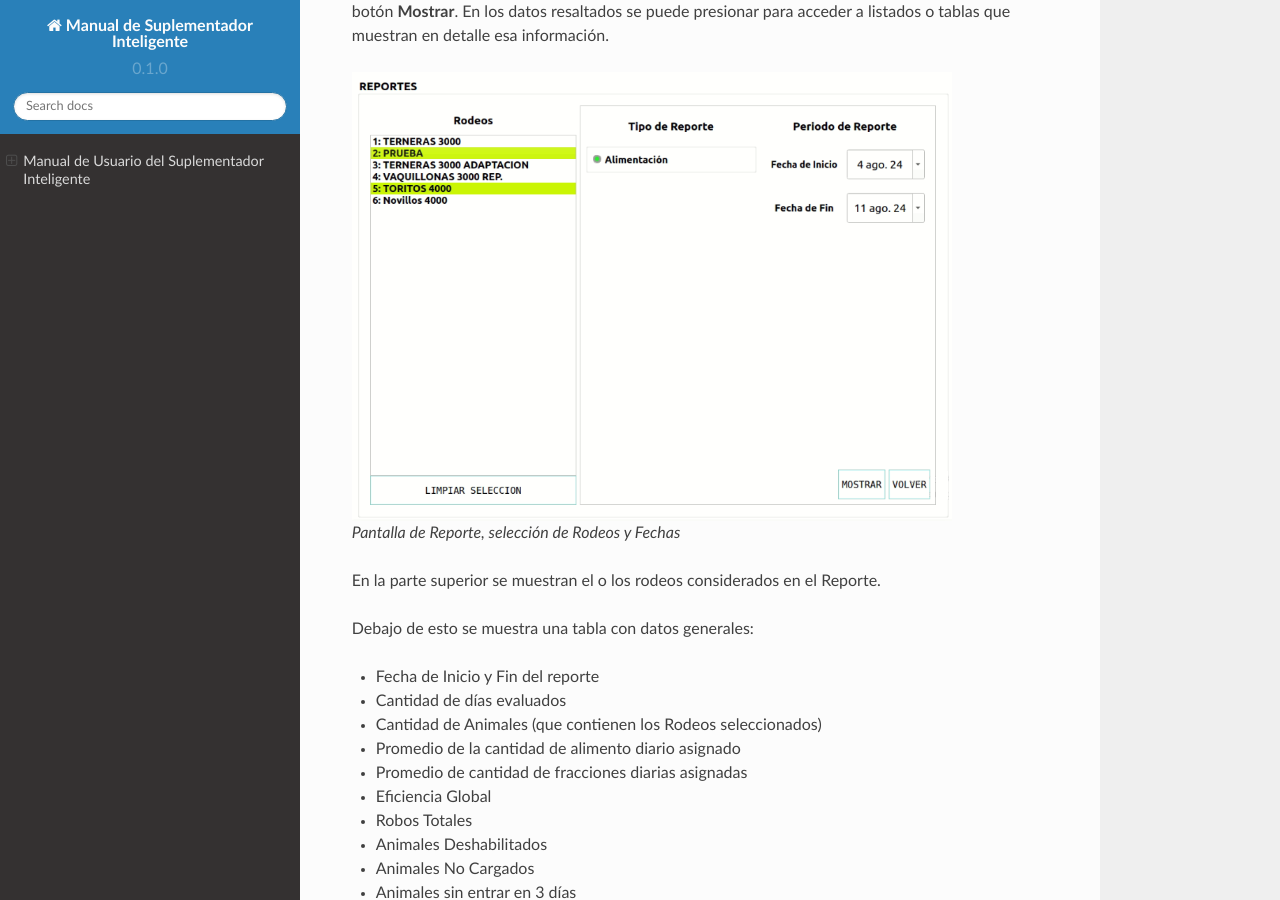
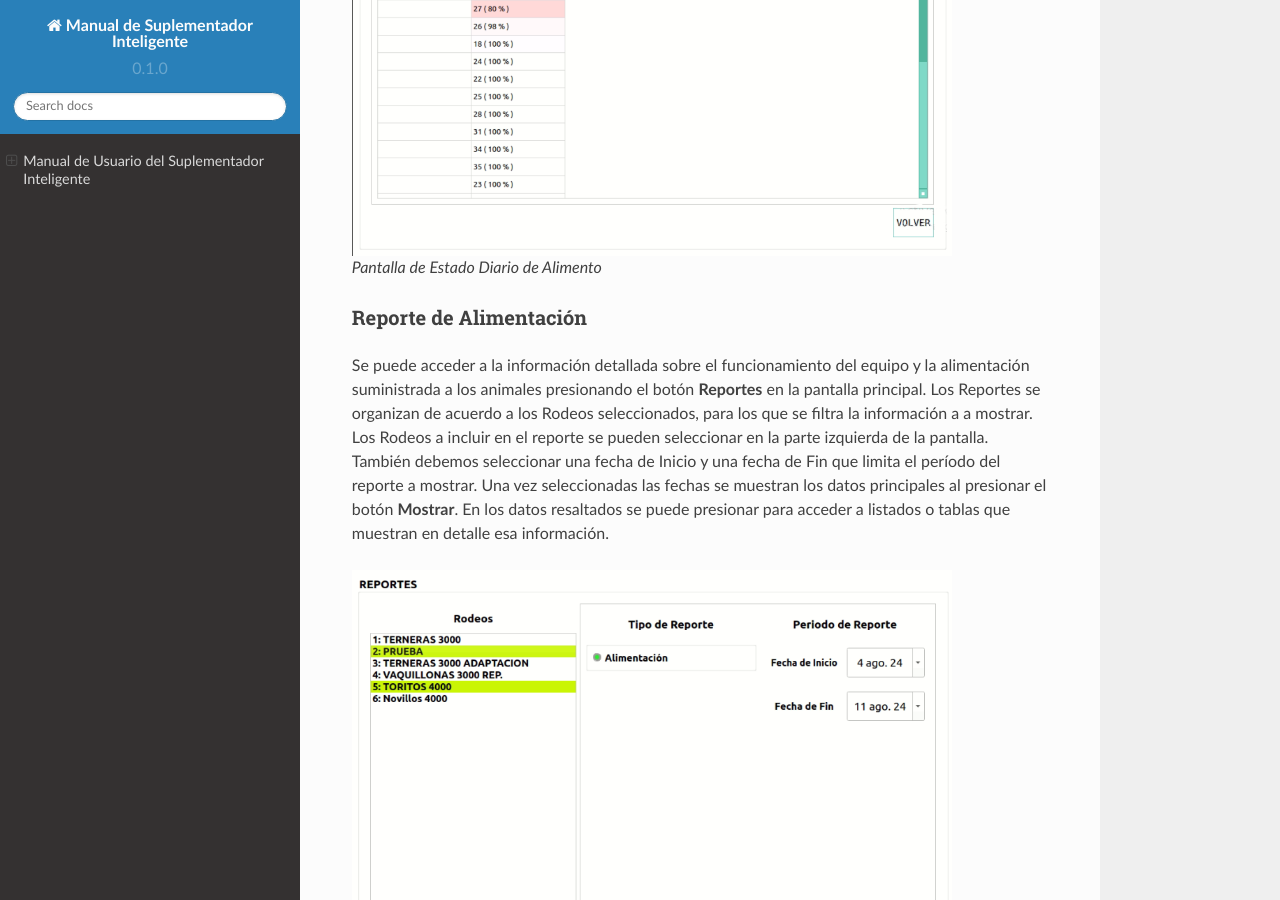
Before and after one commit to joseluperi/Manual-Suplementador, a Sphinx documentation site: the page built from docs/source/index.rst, in a window 1280 px wide and 900 px high, scrolled down 15508 px. Built offline with Sphinx 7.4.7 and the Read the Docs theme 2.0.0, drawn with Linux system fonts in a browser that asks for light colours.

Commit message:
Update index.rst

```diff
--- a/docs/source/index.rst
+++ b/docs/source/index.rst
@@ -376,6 +376,11 @@ Estado Diario
 Cuando se ha activado el equipo se puede acceder, presionando el botón **Estado Diario**. Esta pantalla muestra todos los animales que activos y el porcentaje de comida que ha ingerido en el día.
 Los animales se muestran en una columna por rodeo, ordenados desde los que menos comieron a los que mayor porcentaje ingirieron. De esta manera se puede visualizar de forma simple y rápida para identificar
 situaciones como animales que no están comiendo y ver el funcionamiento general.
+
+.. figure:: images/Pantalla_Estado_Diario.png
+   :width: 600
+
+   Pantalla de Estado Diario de Alimento
 
 
 Reporte de Alimentación
```
